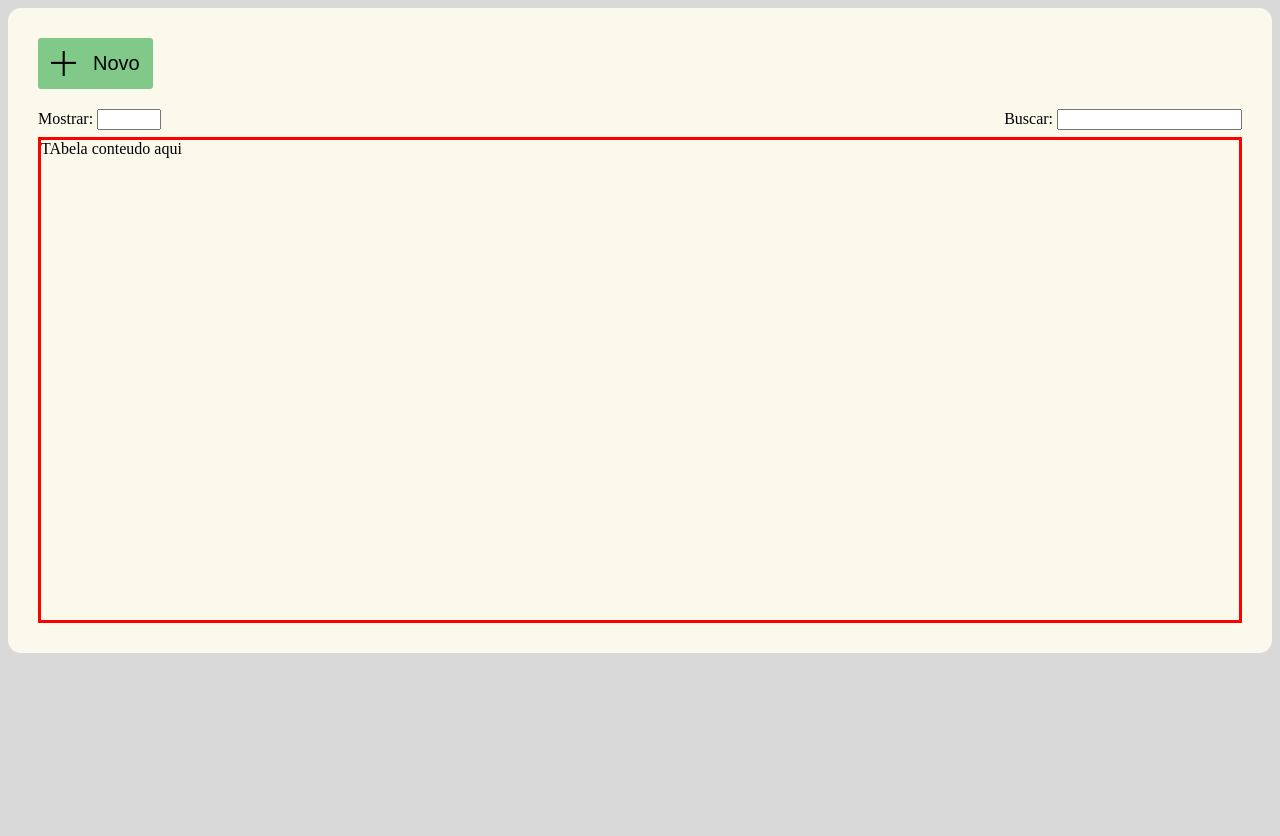
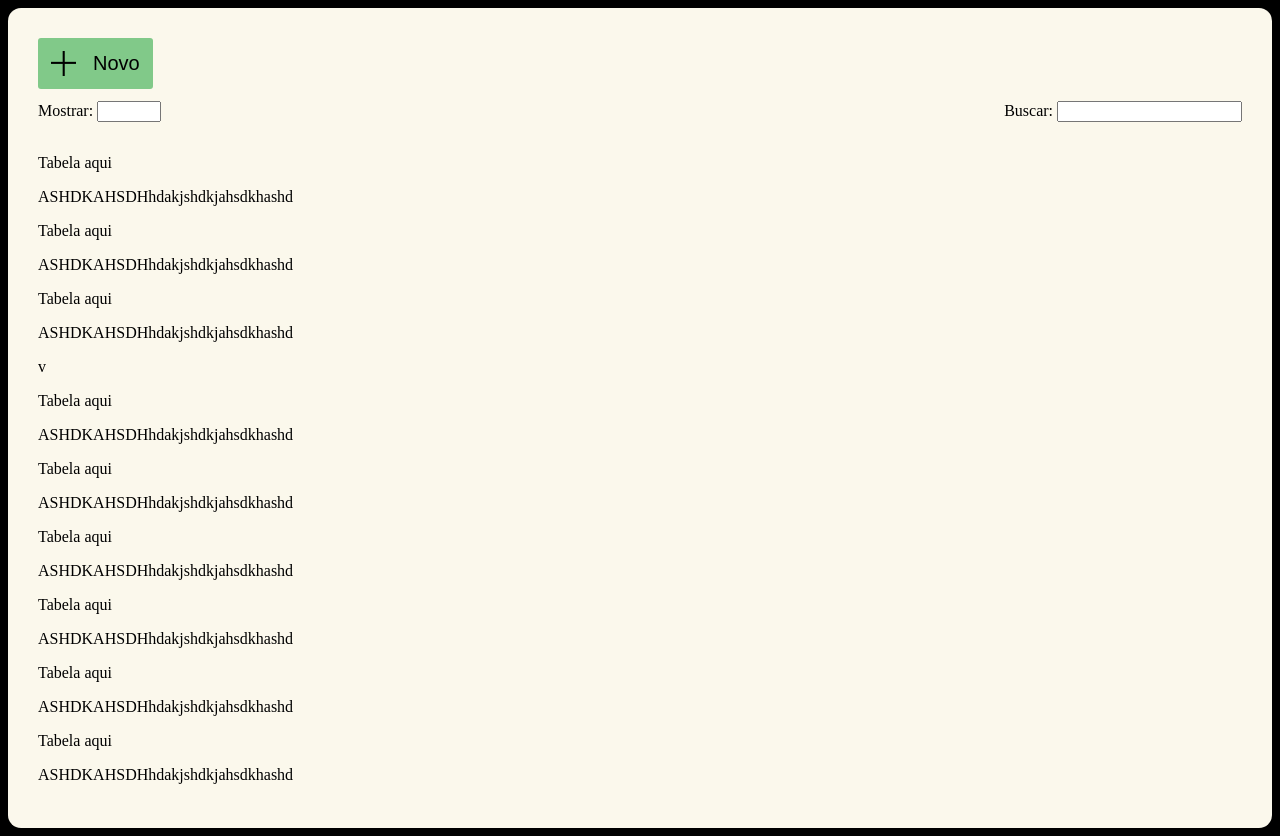
Before and after one commit to fernando-macena/vendas, a plain HTML site: page Frontend/sistema/produtos.html in a window 1280 px wide. Before the commit the page ends 800 px from the top, so only its background shows below. Drawn offline with Linux system fonts and the light colour scheme.

Commit message:
Feitos ajustes no frontend do projeto

```diff
--- a/Frontend/css/painel.css
+++ b/Frontend/css/painel.css
@@ -1,21 +1,23 @@
 body {
 	background-color: #064232;
 	margin-top: 5px;
-	overflow: hidden; /** bloquando o scroll **/
+	/**overflow: hidden; /** bloquando o scroll **/
 }
 
 #conteudo {
+	height: 100vh;
 	padding: 0px;
 	margin-top: 0px;
 	margin-left: 2%;
 	margin-right: 2%;
 	display: grid;
 	grid-template-columns: minmax(0, 400px) 1fr;
+	align-items: stretch;/** Forçando a lateral esquerda e direita a ocupar 100 da altura**/
 }
 
 #lateral-esquerda {
 	border-radius: 20px 0px 0px 0px;
-	height: 100vh;
+
 	margin: 0px;
 	padding: 5%;
 	background-color: #81B7A8;
@@ -45,8 +47,10 @@ body {
 }
 
 #lateral-direita {
+	display: flex;
+	flex-direction: column;
 	border-radius: 0px 20px 0px 0px;
-	height: 100vh;
+	height: 100%; /** Definindo autura para configurar os elementos filhos **/
 	margin: 0px;
 	padding: 0px;
 	background-color: #D9D9D9;
@@ -132,11 +136,16 @@ body {
 	background-color: red;
 }
 
-#cadastro-toggle detais summary{
-	border: 2px solid red;
-	width: 100%;
+#conteudo-direita {
+	height: 100%;
 }
 
 #iframeProdutos {
+	display: block;
+
+	height: 100%;
+
 	border: none;
+	width: 100%;
+
 }
--- a/Frontend/css/produtos.css
+++ b/Frontend/css/produtos.css
@@ -1,12 +1,25 @@
 body {
-	background-color: #D9D9D9;
+	/**background-color: #D9D9D9;**/
+	background-color: black;
 }
 
 #container {
+	display: flex; /** Usando flexbox para configurar a altura das tags filhas **/
+	flex-direction: column;
+
 	padding: 30px;
+
+	height: 95vh;
 
 	background-color: #FBF8EC;
 	border-radius: 13px;
+}
+
+#cabecalho {
+	height: 100px;
+
+	padding-top: 0;
+	padding-bottom: 0;
 }
 
 .botao button {
@@ -35,34 +48,30 @@ body {
 }
 
 #conteudo {
+	flex: 1; /** Para ocupar a altura restante**/
+	min-height: 0; /** Ajustar a tabela dentro do conteudo**/
+
+	overflow: auto;
+
+	margin-top: 0;
+}
+
+#cabecalho-conteudo {
 	display: grid;
 	grid-template-columns: auto auto;
-	grid-template-areas:
-	"item1 item2"
-	"item3 item3";
 
-	margin-top: 20px;
+	margin-top: 12px;
+	margin-bottom: 0;
+	padding-bottom: 0;
 }
 
-
-#conteudo #mostrar{
-
-	grid-area: item1;
-}
-
-#conteudo #buscar{
-
-	grid-area: item2;
-
+#cabecalho-conteudo #buscar{
 	margin-left: auto;
 }
 
-#conteudo #tabela_conteudo{
-	border: 3px solid red;
-	grid-area: item3;
-
-	height: 60vh;
-	margin-top: 7px;
+#tabela_conteudo{
+	margin-top: 0;
+	padding-top: 0;
 }
 
 .inputError {
--- a/Frontend/sistema/produtos.html
+++ b/Frontend/sistema/produtos.html
@@ -51,10 +51,8 @@
 			<div class="botao">
 				<button><img src="../img/produto/mais.svg"><span>Novo</span></button>
 			</div>
-			</div>
 
-			<div id="conteudo">
-
+			<div id="cabecalho-conteudo">
 				<div id="mostrar" onclick="adicionaListener('mostrar', 'numerico')">
 					<span>Mostrar:</span> <input type="number" min="0" max="100"> <span id="resultadoValidacao"></span>
 				</div>
@@ -62,9 +60,44 @@
 				<div id="buscar" onclick="adicionaListener('buscar', 'textual')">
 					<span>Buscar:</span> <input type="text"> <span id="resultadoValidacao"></span>
 				</div>
+			</div>
+		</div>
 
+		<div id="conteudo">
 			<div id="tabela_conteudo">
-					TAbela conteudo aqui
+				<p>Tabela aqui</p>
+				<p>ASHDKAHSDHhdakjshdkjahsdkhashd</p>
+				<p>Tabela aqui</p>
+				<p>ASHDKAHSDHhdakjshdkjahsdkhashd</p>
+				<p>Tabela aqui</p>
+				<p>ASHDKAHSDHhdakjshdkjahsdkhashd</p>
+				v
+				<p>Tabela aqui</p>
+				<p>ASHDKAHSDHhdakjshdkjahsdkhashd</p>
+				<p>Tabela aqui</p>
+				<p>ASHDKAHSDHhdakjshdkjahsdkhashd</p>
+				<p>Tabela aqui</p>
+				<p>ASHDKAHSDHhdakjshdkjahsdkhashd</p>
+				<p>Tabela aqui</p>
+				<p>ASHDKAHSDHhdakjshdkjahsdkhashd</p>
+				<p>Tabela aqui</p>
+				<p>ASHDKAHSDHhdakjshdkjahsdkhashd</p>
+				<p>Tabela aqui</p>
+				<p>ASHDKAHSDHhdakjshdkjahsdkhashd</p>
+				<p>Tabela aqui</p>
+				<p>ASHDKAHSDHhdakjshdkjahsdkhashd</p>
+				<p>Tabela aqui</p>
+				<p>ASHDKAHSDHhdakjshdkjahsdkhashd</p>
+				<p>Tabela aqui</p>
+				<p>ASHDKAHSDHhdakjshdkjahsdkhashd</p>
+				<p>Tabela aqui</p>
+				<p>ASHDKAHSDHhdakjshdkjahsdkhashd</p>
+				<p>ASHDKAHSDHhdakjshdkjahsdkhashd</p>
+				<p>Tabela aqui</p>
+				<p>ASHDKAHSDHhdakjshdkjahsdkhashd</p>
+				<p>Tabela aqui</p>
+				<p>ASHDKAHSDHhdakjshdkjahsdkhashd</p>
+				<h1>Fim</h1>
 			</div>
 		</div>
 	</div>
```
Also changed, not shown: Frontend/sistema/painel.html (+2 -2 lines). Lines whose indentation alone changed are shown as unchanged.
